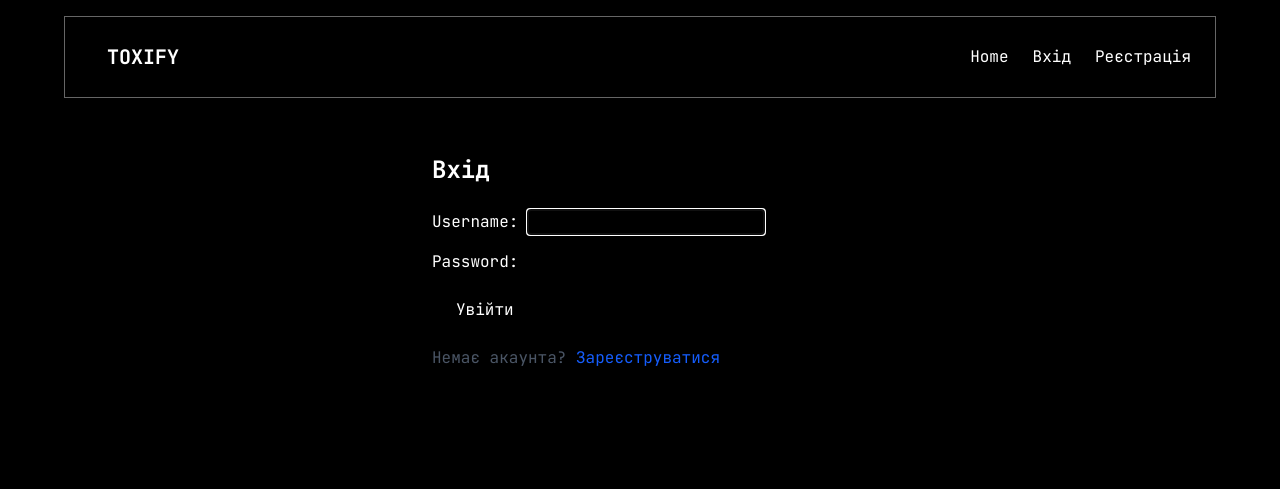
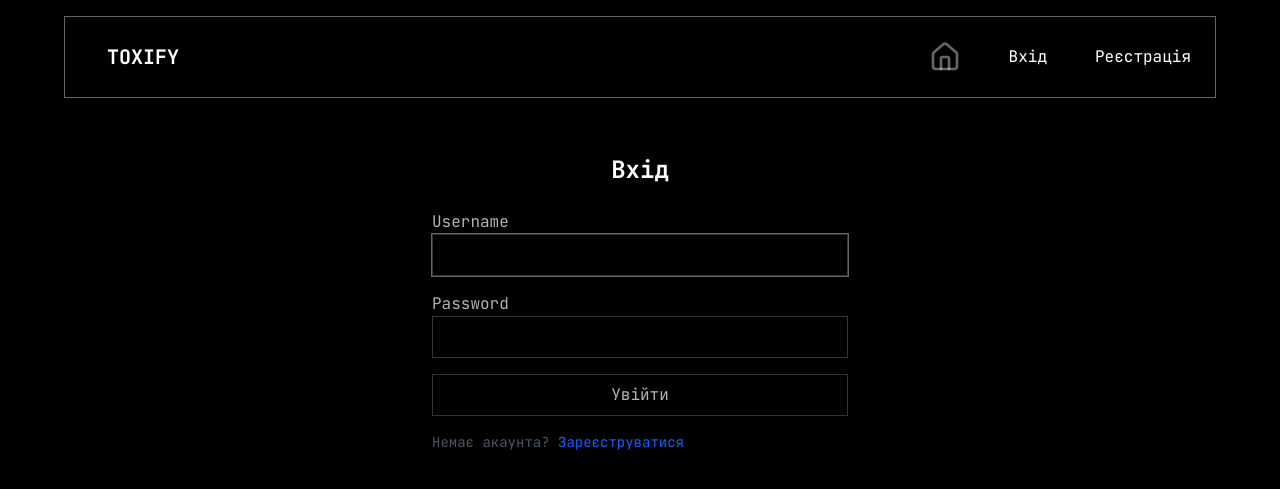
Before and after one commit to StasShtohryn/toxify-django, a Django app: page /profile/login/ in a window 1280 px wide. Shown: the top 489 px of the page. Run offline with Django 5.2, Linux system fonts and the light colour scheme; some libraries are stand-ins or nearby versions.

Commit message:
edited profile page and navbar, styled login form

```diff
--- a/Toxify/Toxify/settings/base.py
+++ b/Toxify/Toxify/settings/base.py
@@ -36,7 +36,8 @@ INSTALLED_APPS = [
     'django.contrib.staticfiles',
     'main',
     'posts',
-    'profiles.apps.ProfileConfig'
+    'profiles.apps.ProfileConfig',
+    'widget_tweaks',
 ]
 
 MIDDLEWARE = [
@@ -110,7 +111,7 @@ STATIC_URL = 'static/'
 
 AUTH_USER_MODEL = 'profiles.User'
 LOGIN_URL = '/profile/login/'
-LOGIN_REDIRECT_URL = '/profile/my_profile/'
+LOGIN_REDIRECT_URL = '/'
 LOGOUT_REDIRECT_URL = '/'
 
 
--- a/Toxify/main/templates/main/base.html
+++ b/Toxify/main/templates/main/base.html
@@ -14,21 +14,19 @@
     <div class="sticky top-4 w-full px-6 z-50">
         <div class="max-w-6xl mx-auto bg-black border-1 border-white/40 px-6 py-4 flex justify-between items-center">
 
-            <a class="text-xl font-black px-4 py-2 border-2 border-black border-dashed hover:border-white cursor-pointer">TOXIFY</a>
+            <a href="{% url 'posts' %}" class="text-xl font-black px-4 py-2 border-2 border-black border-dashed hover:border-white cursor-pointer">TOXIFY</a>
 
-            <nav class="flex gap-6">
-              <a href="{% url 'posts' %}" class="hover:text-blue-500 transition">Home</a>
+            <nav class="flex gap-12 items-center">
+                <a href="{% url 'posts' %}" class="hover:underline underline-offset-2 decoration-2 text-white/40 hover:text-white transition-colors">
+                    <svg xmlns="http://www.w3.org/2000/svg" width="32" height="32" viewBox="0 0 24 24" fill="none" stroke="currentColor" stroke-width="2" stroke-linecap="round" stroke-linejoin="round" class="lucide lucide-house-icon lucide-house"><path d="M15 21v-8a1 1 0 0 0-1-1h-4a1 1 0 0 0-1 1v8"/><path d="M3 10a2 2 0 0 1 .709-1.528l7-6a2 2 0 0 1 2.582 0l7 6A2 2 0 0 1 21 10v9a2 2 0 0 1-2 2H5a2 2 0 0 1-2-2z"/></svg>
+                </a>
               {% if user.is_authenticated %}
                 <a href="{% url 'profile_detail' request.user.username %}"  class="hover:underline underline-offset-2 decoration-2 text-white/40 hover:text-white transition-colors">
                     <svg xmlns="http://www.w3.org/2000/svg" width="32" height="32" viewBox="0 0 24 24" fill="none" stroke="currentColor" stroke-width="2" stroke-linecap="round" stroke-linejoin="round" class="lucide lucide-user-icon lucide-user"><path d="M19 21v-2a4 4 0 0 0-4-4H9a4 4 0 0 0-4 4v2"/><circle cx="12" cy="7" r="4"/></svg>
                 </a>
-<!--                <form action="{% url 'logout' %}" method="post" style="display: inline;">-->
-<!--                  {% csrf_token %}-->
-<!--                  <button type="submit" class="bg-transparent border-none hover:text-blue-500 transition cursor-pointer p-0 font-inherit text-inherit">Вийти</button>-->
-<!--                </form>-->
               {% else %}
-                <a href="{% url 'login' %}" class="hover:text-blue-500 transition">Вхід</a>
-                <a href="{% url 'register' %}" class="hover:text-blue-500 transition">Реєстрація</a>
+                <a href="{% url 'login' %}" class="decoration-dashed decoration-transparent decoration-2 underline-offset-4 hover:underline hover:decoration-white transition duration-150">Вхід</a>
+                <a href="{% url 'register' %}" class="decoration-dashed decoration-transparent decoration-2 underline-offset-4 hover:underline hover:decoration-white transition duration-150">Реєстрація</a>
               {% endif %}
             </nav>
 
--- a/Toxify/profiles/templates/profiles/login.html
+++ b/Toxify/profiles/templates/profiles/login.html
@@ -1,19 +1,29 @@
 {% extends 'main/base.html' %}
+{% load widget_tweaks %}
+
 
 {% block title %}Вхід{% endblock %}
 
 {% block content %}
 <div class="max-w-md mx-auto px-4 py-8">
-    <h2 class="text-2xl font-bold mb-6">Вхід</h2>
+    <h2 class="text-2xl font-bold mb-6 text-center">Вхід</h2>
     <form method="post" class="space-y-4">
         {% csrf_token %}
-        {{ form.as_p }}
-        <button type="submit" style="display:inline-block;background:#000;color:#fff;padding:8px 24px;border-radius:8px;border:none;cursor:pointer;font-size:16px;">
+        {% for field in form %}
+            <div>
+                <label class="mb-1 text-white/70">
+                    {{ field.label }}
+                </label>
+
+                {{ field|add_class:"w-full border border-white/20 px-3 py-2 focus:outline-none focus:ring-1 focus:ring-white/40 focus:ring-white" }}
+            </div>
+        {% endfor %}
+        <button type="submit" class="w-full px-6 py-2 text-white/70 border-1 border-white/20 cursor-pointer hover:bg-white/5 hover:border-white/40 transition">
             Увійти
         </button>
     </form>
-    <p class="mt-4 text-gray-600">
-        Немає акаунта? <a href="{% url 'register' %}" class="text-blue-600 hover:underline">Зареєструватися</a>
+    <p class="mt-4 text-gray-600 text-sm">
+        Немає акаунта? <a href="{% url 'register' %}" class="text-sm text-blue-600 hover:underline">Зареєструватися</a>
     </p>
 </div>
 {% endblock %}
```
Also changed, not shown: Toxify/profiles/templates/profiles/profile_detail.html (+16 -22 lines).
